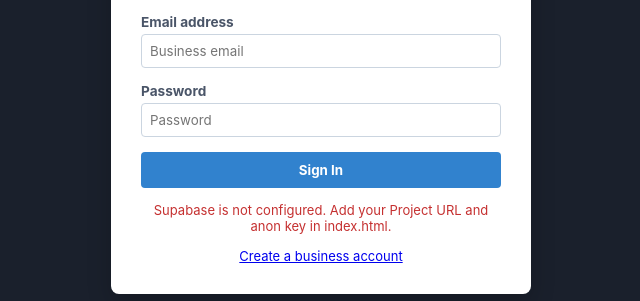
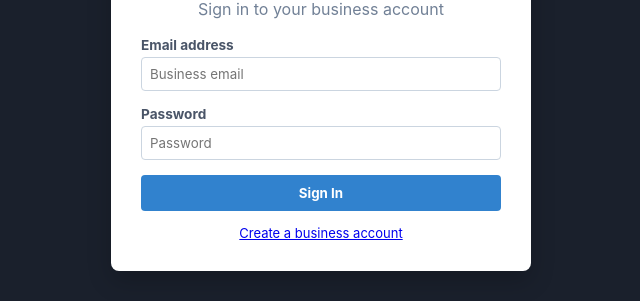
Before and after one commit to mbongenicuthbert123-cell/market, a plain HTML site: page index.html in a window 1280 px wide. Shown: the part 300-601 px from the top of the page, without its empty margins (319-959 px from the left). Drawn offline with nearby package versions, Linux system fonts and the light colour scheme.

Commit message:
Update index.html

```diff
--- a/index.html
+++ b/index.html
@@ -532,8 +532,8 @@
 
     // --- SUPABASE AUTHENTICATION & SUBSCRIPTION ACCESS ---
     // Add your Supabase Project URL and anon/public key below in BOTH HTML files.
-    const SUPABASE_URL = "YOUR_SUPABASE_PROJECT_URL";
-    const SUPABASE_ANON_KEY = "YOUR_SUPABASE_ANON_PUBLIC_KEY";
+    const SUPABASE_URL = "https://zynpvaqdiaylqnyvjage.supabase.co";
+    const SUPABASE_ANON_KEY = "sb_publishable_cC276HMn3Wtnr0QLtDTpvA_OyDowhqA";
     let supabaseClient = null;
     let currentProfile = null;
 
```
